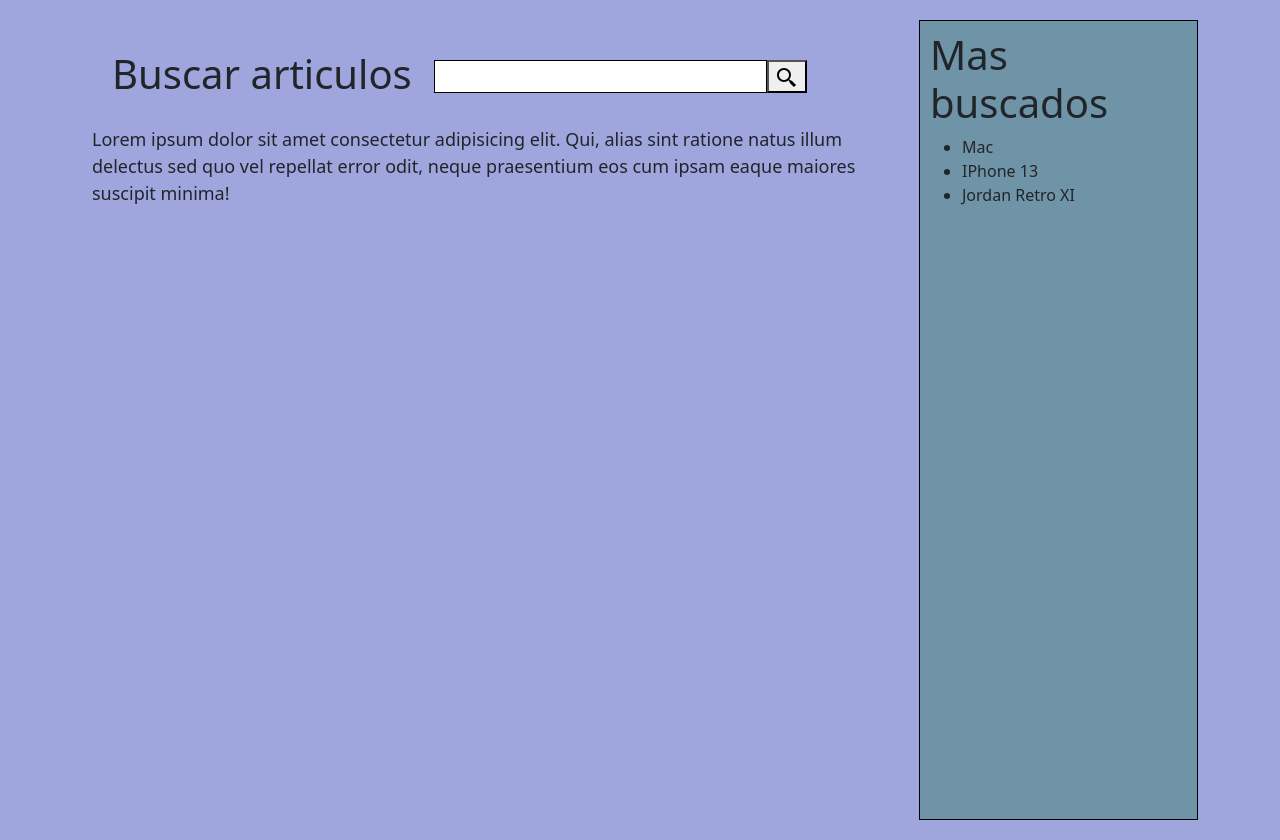
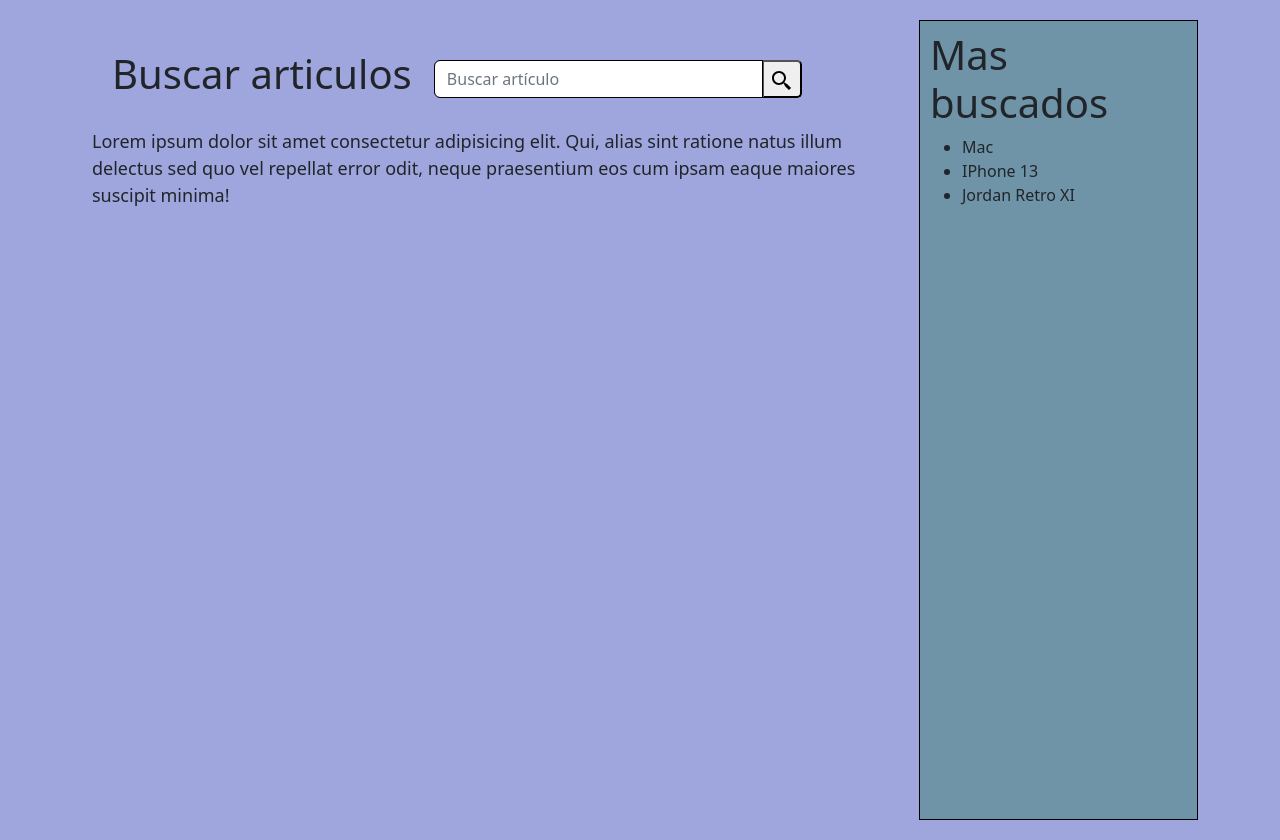
Before and after one commit to msosav/Lookup, a Django app: page / in a window 1280 px wide. Shown: the part 56-896 px from the top of the page. Run offline with Django 4.2, Linux system fonts and the light colour scheme.

Commit message:
cambios en la barra de busqueda

```diff
--- a/templates/busquedaDeArticulos.html
+++ b/templates/busquedaDeArticulos.html
@@ -1,4 +1,11 @@
 {% load static %}
+
+<link
+  href="https://cdn.jsdelivr.net/npm/bootstrap@5.2.0/dist/css/bootstrap.min.css"
+  rel="stylesheet"
+  integrity="sha384-gH2yIJqKdNHPEq0n4Mqa/HGKIhSkIHeL5AyhkYV8i59U5AR6csBvApHHNl/vI1Bx"
+  crossorigin="anonymous"
+/>
 
 <style>
   .buscador {
@@ -19,6 +26,9 @@
   .container-busqueda input {
     border: 1px solid black;
   }
+  .boton-de-busqueda {
+    border-radius: 5px;
+  }
 </style>
 <html>
   <div class="buscador">
@@ -27,10 +37,17 @@
       <form action="" method="POST">
         {% csrf_token %}
         <div class="container-form">
-          <input type="text" name="barra de busqueda" id="barra-de-busqueda" />
-          <button type="submit">
-            <img src="{% static 'images/iconoBusqueda.svg'%}" alt="" />
-          </button>
+          <div class="input-group">
+            <input
+              type="text"
+              class="form-control"
+              id="autoSizingInput"
+              placeholder="Buscar artículo"
+            />
+            <button type="submit" class="boton-de-busqueda">
+              <img src="{% static 'images/iconoBusqueda.svg'%}" alt="" />
+            </button>
+          </div>
         </div>
       </form>
     </div>
```
